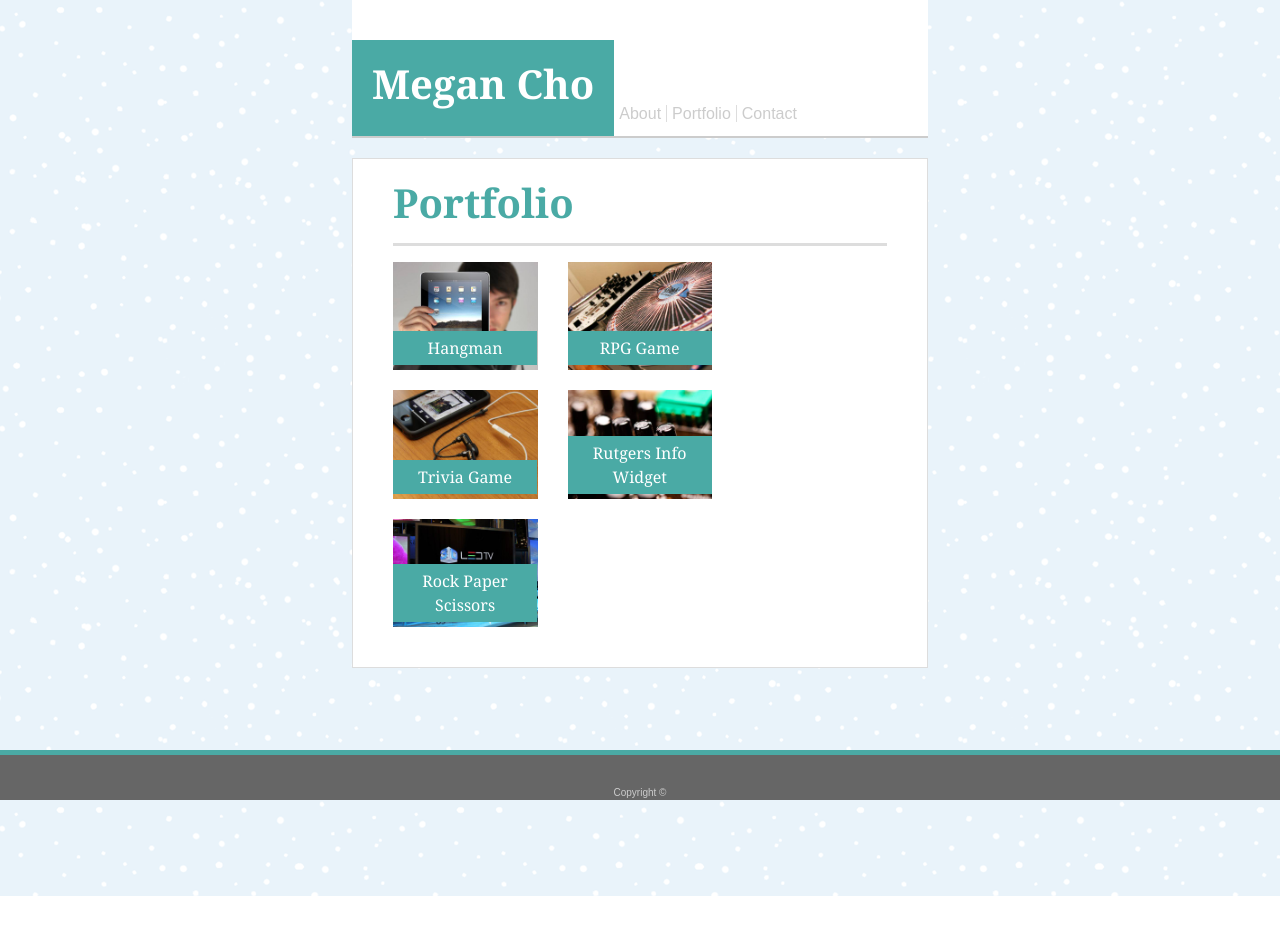
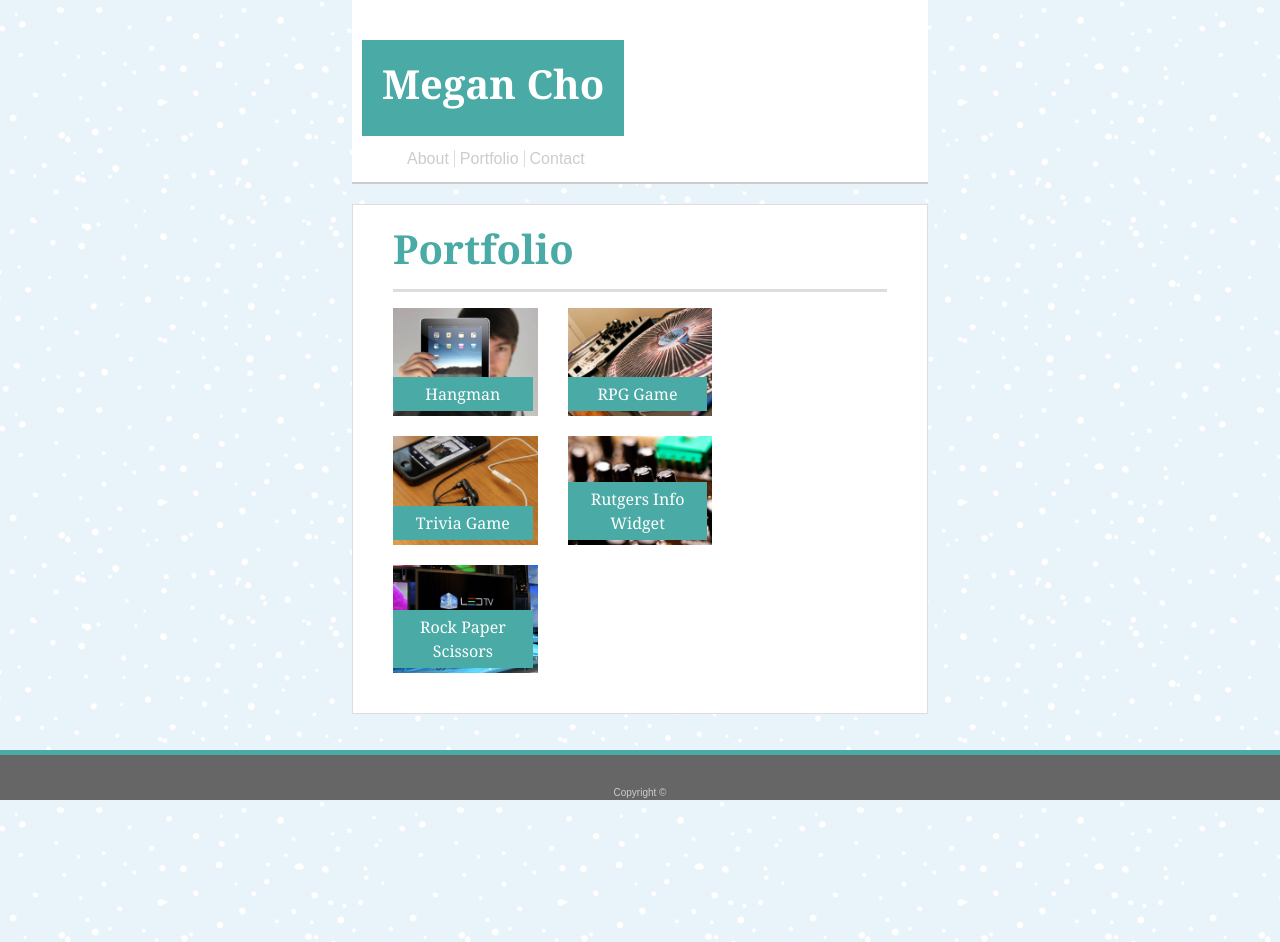
Before and after one commit to ymegan08/Bootstrap-Portfolio, a plain HTML site: page portfolio.html in a window 1280 px wide. Before the commit the page ends 896 px from the top, so only its background shows below. Drawn offline with nearby package versions, Linux system fonts and the light colour scheme.

Commit message:
navbar edit

```diff
--- a/assets/css/style.css
+++ b/assets/css/style.css
@@ -42,21 +42,29 @@ p{
 /* Items on Navbar */
 
 .name{
-    float: left;
     border-right: none;
     box-sizing: border-box;
-    text-align: center;
     background: #4aaaa5;
     color: #ffffff;
     padding: 20px;
+    margin-left: 10px;
     text-decoration: none;
+    text-align: center;
+    float: left;
+    clear: both;
+}
+
+.items{
+    clear: both;
+    padding-top: 10px;
+    padding-bottom: 20px;
+    margin-left: 10px;
 }
 
 li{
     list-style-type: none;
+    text-align: center;
     float: left;
-    text-align: center;
-    padding-top: 45px;
 }
 
 #contact{
@@ -137,6 +145,7 @@ font-family: 'Arial', 'Helvetica Neue', Helvetica, sans-serif;
 
 .meinfo-container .img-fluid{
     float: left;
+    display: block;
     margin: 10px 20px 0px 0px;
     max-height: 200px;
     max-width: 250px;
@@ -232,5 +241,5 @@ hr.style1{
     padding-bottom: 5px;
     background-color: #4aaaa5;
     color: #ffffff;
-    width: 82.5%;
+    width: 80%;
 }
```
Also changed, not shown: portfolio.html (indentation only).
